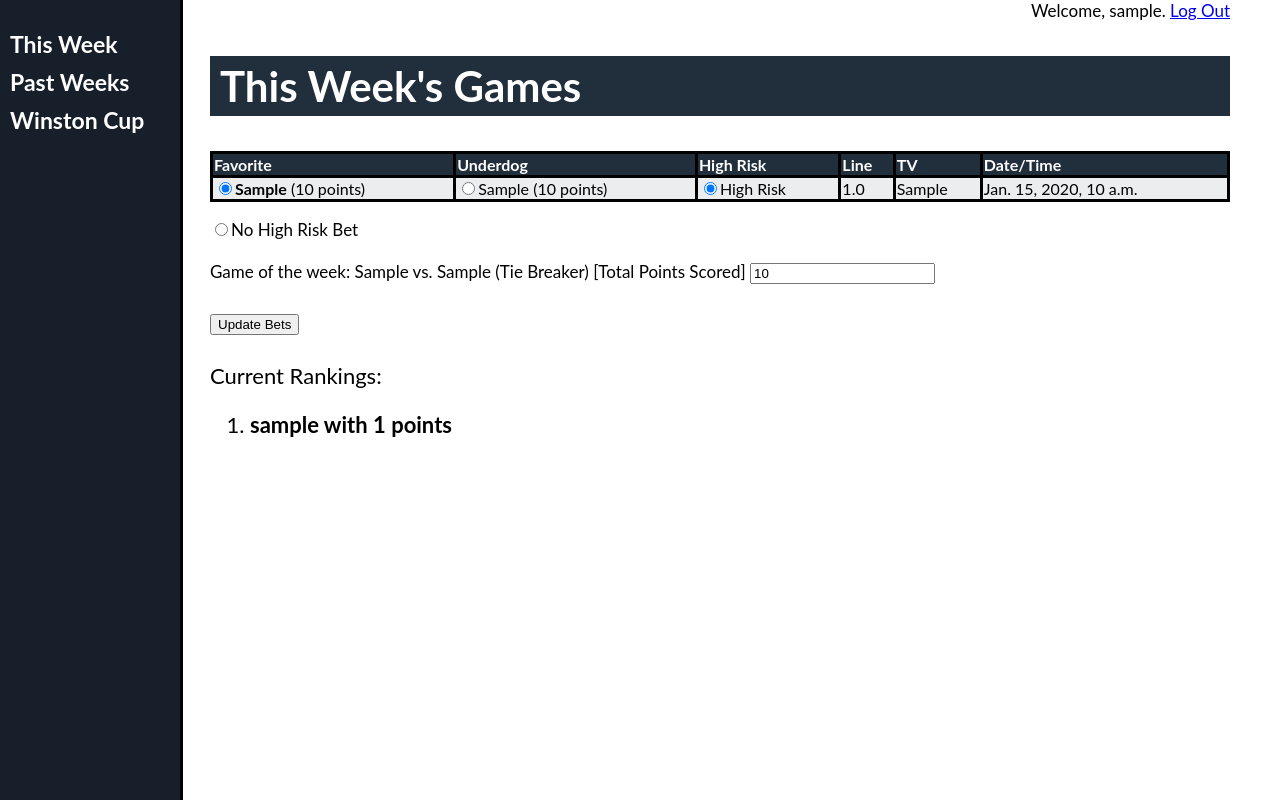
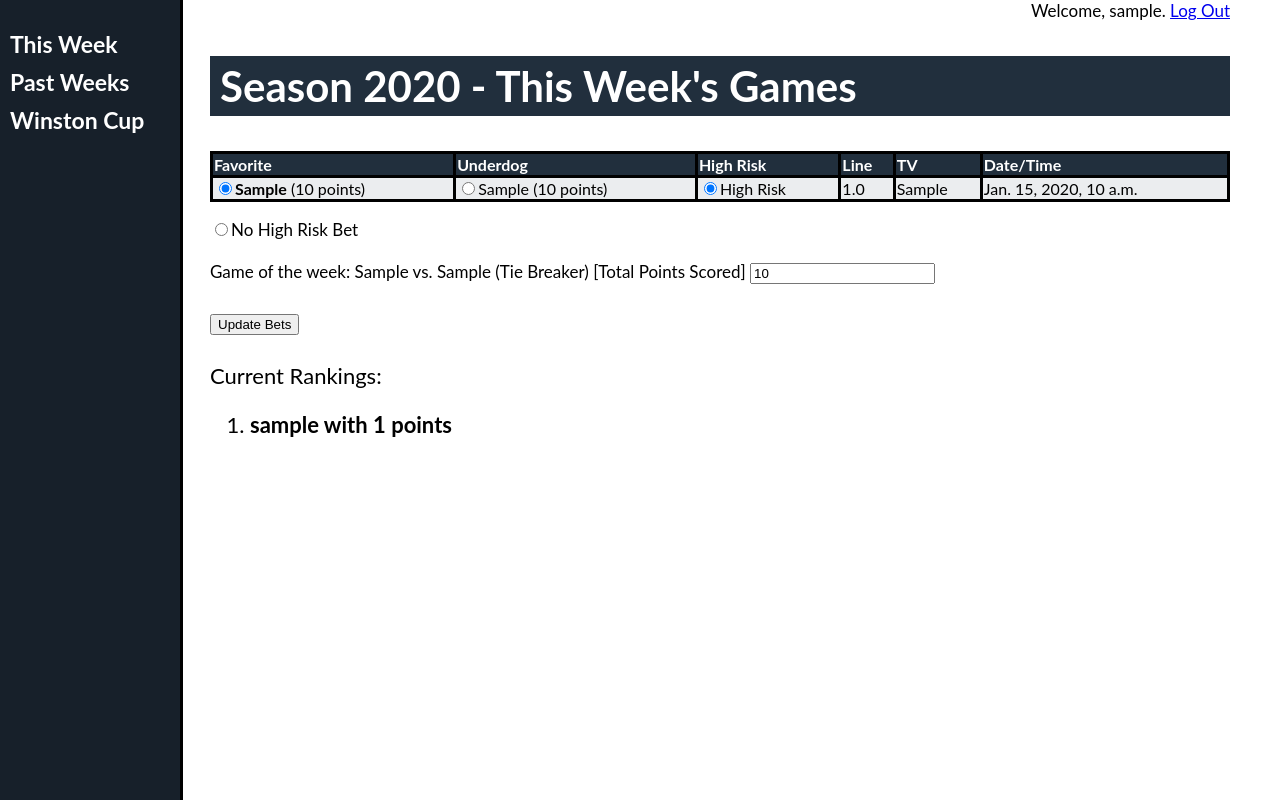
Before and after one commit to tpwrules/betcha, a Django app: page / in a window 1280 px wide. Run offline with Django 3.2, Linux system fonts and the light colour scheme; a user stored in the database is signed in; tables that the repository leaves empty hold one stand-in row (values such as "Sample post").

Commit message:
display season and use it in URLs

```diff
--- a/betcha_site/betcha_app/models.py
+++ b/betcha_site/betcha_app/models.py
@@ -110,7 +110,8 @@ class Week(models.Model):
         return list(map(lambda s: (s[0], s[1][1]), scores))
 
     def get_absolute_url(self):
-        return django.urls.reverse("week", args=[str(self.week_num)])
+        return django.urls.reverse("week",
+            args=[str(self.season_year), str(self.week_num)])
 
 class Better(models.Model):
     user = models.OneToOneField(User, on_delete=models.CASCADE)
--- a/betcha_site/betcha_app/templates/betcha_app/main_sheet.html
+++ b/betcha_site/betcha_app/templates/betcha_app/main_sheet.html
@@ -2,9 +2,9 @@
 
 {% block main %}
 {% if this_week == view_week %}
-<h2>This Week's Games</h2>
+<h2>Season {{ view_week.season_year }} - This Week's Games</h2>
 {% else %}
-<h2>Week {{ view_week.week_num }}'s Games</h2>
+<h2>Season {{ view_week.season_year }} - Week {{ view_week.week_num }}'s Games</h2>
 {% endif %}
 
 <div style="font-size:15px;">
--- a/betcha_site/betcha_app/urls.py
+++ b/betcha_site/betcha_app/urls.py
@@ -5,7 +5,7 @@ from . import views
 
 urlpatterns = [
     path('', views.index, name='index'),
-    path('week/<int:week>/', views.week, name="week"),
+    path('week/<int:season>/<int:week>/', views.week, name="week"),
 
     path('history/', views.past_weeks, name="past_weeks"),
 
--- a/betcha_site/betcha_app/views.py
+++ b/betcha_site/betcha_app/views.py
@@ -5,7 +5,7 @@ from django.contrib.auth.decorators import login_required
 from . import models
 
 @login_required
-def index(request, view_week=None):
+def index(request, view_season=None, view_week=None):
     # current week is the latest week that's not hidden
     the_weeks = list(models.Week.objects.filter(hidden=False).all())
     the_weeks.reverse()
@@ -17,7 +17,7 @@ def index(request, view_week=None):
         view_week = this_week
     else:
         try:
-            view_week = models.Week.objects.get(season_year=2018,
+            view_week = models.Week.objects.get(season_year=view_season,
                 week_num=view_week)
         except models.Week.DoesNotExist:
             raise Http404("That week doesn't exist.")
@@ -194,8 +194,8 @@ def index(request, view_week=None):
          "last_week": last_week, "next_week": next_week})
 
 @login_required
-def week(request, week):
-    return index(request, view_week=week)
+def week(request, season, week):
+    return index(request, view_season=season, view_week=week)
 
 @login_required
 def past_weeks(request):
@@ -273,4 +273,4 @@ def winston(request):
 
     return render(request, 'betcha_app/winston.html',
         {"user": request.user, "rankings": all_rankings[0],
-        "season_info": gen_season_info()})
+        "curr_season": seasons[0], "season_info": gen_season_info()})
```
